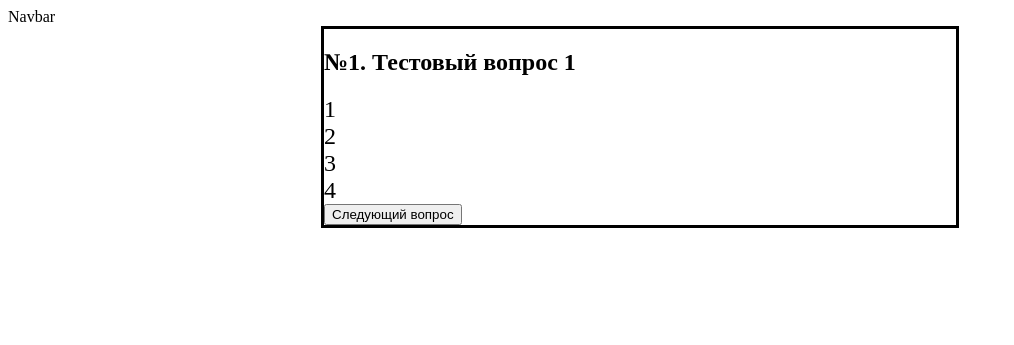
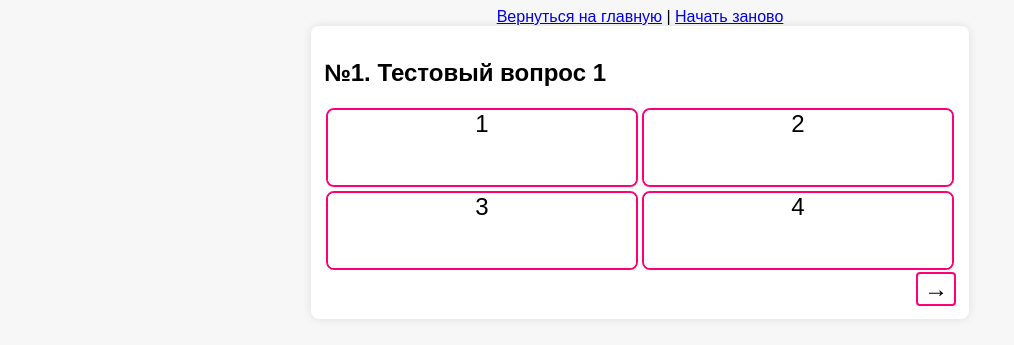
Before and after one commit to pmashchenok/finance_tutor, a Django app: page /quiz in a window 1280 px wide. Shown: the top 345 px of the page, without its empty margins (0-1014 px from the left). Run offline with Django 4.2, Linux system fonts and the light colour scheme.

Commit message:
Оформление (почти все) для теста

```diff
--- a/website/main_site/static/main_site/css/test.css
+++ b/website/main_site/static/main_site/css/test.css
@@ -1,27 +1,80 @@
+body {
+    font-family: Arial, sans-serif;
+    background-color: #f7f7f7;
+}
+
+.container {
+    display: flex;
+    flex-direction: column;
+    justify-content: center;
+    align-items: center;
+}
+
 .content {
+    background-color: white;
     width: 50%;
     margin-left: auto;
     margin-right: auto;
-    border: 3px solid black;
+    border-radius: 8px;
+    box-shadow: 0 0 10px rgba(0, 0, 0, 0.1);
+    padding: 1%;
 }
 
 .questions {
     display: grid;
-    grid-template-rows: 1fr 1fr 1fr 1fr;
+    grid-template-columns: 1fr 1fr;
     grid-auto-flow: vertical;
 }
 
-.questions input[type=radio] {
+.question {
+    border-radius: 8px;
+    border: 2px solid #ff0078;
+    height: 75px;
+    text-align: center;
+    vertical-align: middle;
+    margin: 2px;
+}
+
+.question span {
+    display: block;
+    width: 100%;
+    height: 100%;
+    margin: 0 auto;
+    font-size: 24px;
+    background-color: white;
+    border-radius: 6px;
+}
+
+.question input {
     display: none;
 }
 
-.questions label {
-    cursor: pointer;
-    background: white;
-    font-size: 1.5rem;
+.question span:hover {
+    background-color: #ff0078;
+    color: white;
+    transition: all 0.4s ease;
 }
 
-.questions label:hover {
-    transition: all .4s ease;
-    background: rgb(197, 5, 88);
+input:checked + span {
+    background-color: #ff0078;
+    color: white;
+    transition: all 0.1s ease;
 }
+
+button.submit_button {
+    background-color: white;
+    border: 2px solid #ff0078;
+    border-radius: 4px;
+    font-size: 24px;
+    float: right;
+}
+
+button.submit_button:hover {
+    background-color: #ff0078;
+    color: white;
+    transition: all 0.4s ease;
+}
+
+.results p#score {
+    font-size: 36px;
+}
--- a/website/main_site/static/quiz.js
+++ b/website/main_site/static/quiz.js
@@ -4,35 +4,68 @@
 
 var steps = 0;
 var nQuestions = test.length;
-var div = document.getElementsByClassName("question")[0];
+var div = document.getElementsByClassName("question_container")[0];
 var answers = [];
 
 function getQuestion() {
     steps += 1;
     const question = test[steps-1];
-    div.innerHTML = `
-        <h2>№${steps}. ${question.text}</h2>
-        <div class="question_container">
-            <form class="questions">
-                <label><input type="radio" id="button1" name="question" value="1" />1</label>
-                <label><input type="radio" id="button2" name="question" value="2" />2</label>
-                <label><input type="radio" id="button3" name="question" value="3" />3</label>
-                <label><input type="radio" id="button4" name="question" value="4" />4</label>
+    if (steps < nQuestions) {
+        div.innerHTML = `
+            <h2>№${steps}. ${question.text}</h2>
+            <div class="questions">
+                <label class="question">
+                    <input type="radio" name="question" value="1" />
+                    <span>1</span>
+                </label>
+                <label class="question">
+                    <input type="radio" name="question" value="2" />
+                    <span>2</span>
+                </label>
+                <label class="question">
+                    <input type="radio" name="question" value="3" />
+                    <span>3</span>
+                </label>
+                <label class="question">
+                    <input type="radio" name="question" value="4" />
+                    <span>4</span>
+                </label>
+            </div>
+            <button class="submit_button" type="button" onclick="getAnswer();">→</button>
+        `;
+    } else {
+         div.innerHTML = `
+            <h2>№${steps}. ${question.text}</h2>
+            <div class="questions">
+                <label class="question">
+                    <input type="radio" name="question" value="1" />
+                    <span>1</span>
+                </label>
+                <label class="question">
+                    <input type="radio" name="question" value="2" />
+                    <span>2</span>
+                </label>
+                <label class="question">
+                    <input type="radio" name="question" value="3" />
+                    <span>3</span>
+                </label>
+                <label class="question">
+                    <input type="radio" name="question" value="4" />
+                    <span>4</span>
+                </label>
+            </div>
+            <form action="${results_url}" method="GET" name="form">
+                <button class="submit_button" type="submit" name="results" onclick="getAnswer();" value="">Завершить тест</button>
             </form>
-            <button class="submit_button" type="button" onclick="getAnswer();">Следующий вопрос</button>
-        </div>
-    `;
+        `;
+    }
+
 }
 
 function next() {
     if (steps < nQuestions) {
         getQuestion();
     } else {
-        div.innerHTML = `
-            <form action="${results_url}" method="GET" name="form">
-                <button type="submit" name="results" value="">Перейти к результатам</button>
-            </form>
-        `;
         document.form.results.value = answers;
     }
 }
--- a/website/main_site/templates/main_site/quiz.html
+++ b/website/main_site/templates/main_site/quiz.html
@@ -1,11 +1,16 @@
 {% extends "main_site/quiz_layout.html" %}
 {% load static %}
+
+{% block navbar %}
+    <a href="{% url 'main' %}">Вернуться на главную</a> |
+    <a href="{% url 'start_quiz' %}">Начать заново</a>
+{% endblock %}
 
 {% block content %}
 <script>
     let test = JSON.parse("{{ test|escapejs }}");
     let results_url = "{% url 'results' %}"
 </script>
-<div class="question"></div>
+<div class="question_container"></div>
 <script src="{% static 'quiz.js' %}"></script>
 {% endblock %}
--- a/website/main_site/templates/main_site/quiz_layout.html
+++ b/website/main_site/templates/main_site/quiz_layout.html
@@ -10,7 +10,8 @@
     <body>
         <div class="container">
             <div class="navbar">
-                Navbar
+                {% block navbar %}
+                {% endblock %}
             </div>
             <div class="content">
                 {% block content %}
```
Also changed, not shown: website/main_site/templates/main_site/results.html (+15 -8 lines), website/main_site/templates/main_site/start_quiz.html (+12 -2 lines), website/db.sqlite3, website/main_site/static/piechart.js (added).
